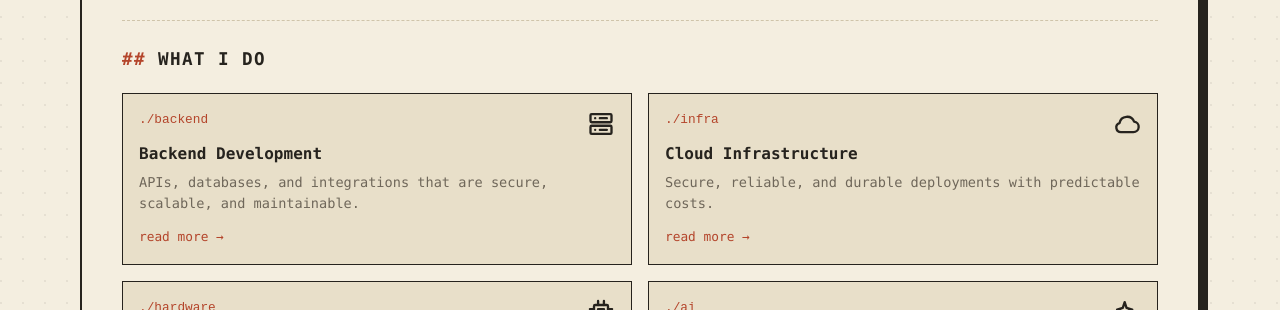
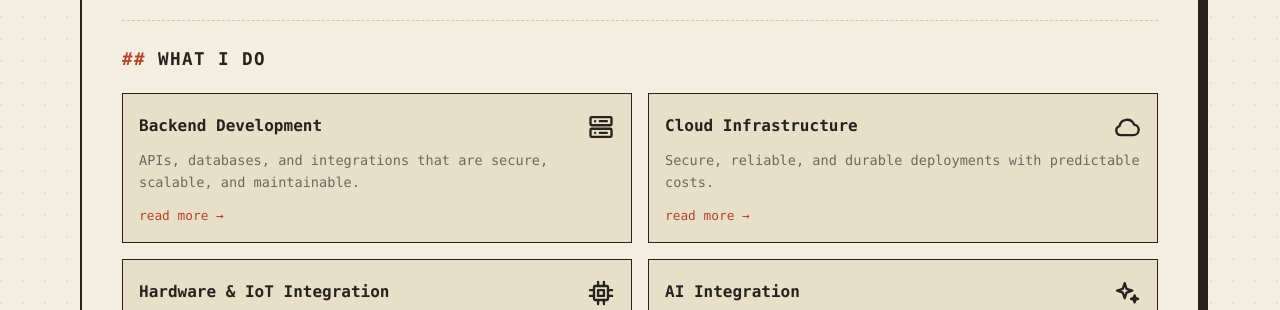
Before and after one commit to GilbertYoder/gyoder.dev, an Astro site: page / in a window 1280 px wide. Shown: the part 490-800 px from the top of the page. Built offline with nearby package versions, Linux system fonts and the light colour scheme; Astro itself is replaced by a stand-in of ours.

Commit message:
service card icons on title row, drop command labels, list spacing
Co-Authored-By: Claude Opus 5.5 <noreply@anthropic.com>

```diff
--- a/src/content.config.ts
+++ b/src/content.config.ts
@@ -8,7 +8,6 @@ const services = defineCollection({
 	loader: glob({ pattern: '**/*.md', base: './src/content/services' }),
 	schema: z.object({
 		title: z.string(),
-		cmd: z.string(), // shown as ./<cmd> on the card
 		summary: z.string(), // one-liner on the card and under the page title
 		description: z.string(), // search-result snippet for the page
 		order: z.number(), // card order on the home page
--- a/src/content/services/ai-integration.md
+++ b/src/content/services/ai-integration.md
@@ -1,6 +1,5 @@
 ---
 title: AI Integration
-cmd: ai
 summary: Practical AI integration and automation to supplement your workflows.
 description: AI integration in Bonners Ferry, Idaho — LLM features, chat, agents, and automation added to your software by Gilbert Yoder.
 order: 4
--- a/src/content/services/backend-development.md
+++ b/src/content/services/backend-development.md
@@ -1,6 +1,5 @@
 ---
 title: Backend Development
-cmd: backend
 summary: APIs, databases, and integrations that are secure, scalable, and maintainable.
 description: Backend development in Bonners Ferry, Idaho — APIs, databases, and reliable services by Gilbert Yoder.
 order: 1
--- a/src/content/services/cloud-infrastructure.md
+++ b/src/content/services/cloud-infrastructure.md
@@ -1,6 +1,5 @@
 ---
 title: Cloud Infrastructure
-cmd: infra
 summary: Secure, reliable, and durable deployments with predictable costs.
 description: Cloud infrastructure and DevOps in Bonners Ferry, Idaho — CI/CD, containers, and hosting by Gilbert Yoder.
 order: 2
--- a/src/content/services/frontend-development.md
+++ b/src/content/services/frontend-development.md
@@ -1,6 +1,5 @@
 ---
 title: Frontend Development
-cmd: frontend
 summary: Dashboards, internal tools, and interfaces built around workflows
 description: Frontend web development in Bonners Ferry, Idaho — fast, accessible web apps, dashboards, and websites by Gilbert Yoder.
 order: 5
--- a/src/content/services/hardware-iot.md
+++ b/src/content/services/hardware-iot.md
@@ -1,6 +1,5 @@
 ---
 title: Hardware & IoT Integration
-cmd: hardware
 summary: Connecting sensors, equipment, and existing hardware to software for real-time monitoring, alerts, and data integration.
 description: Hardware and IoT integration in Bonners Ferry, Idaho — connecting sensors and existing equipment to software for real-time monitoring, alerts, and data integration, by Gilbert Yoder.
 order: 3
--- a/src/pages/index.astro
+++ b/src/pages/index.astro
@@ -59,11 +59,10 @@ const services = (await getCollection('services')).sort((a, b) => a.data.order -
 				services.map((s) => (
 					<li>
 						<a href={`/services/${s.id}/`}>
-							<div class="card-top">
-								<code>./{s.data.cmd}</code>
+							<div class="card-head">
+								<h3>{s.data.title}</h3>
 								<ServiceIcon name={s.data.icon} />
 							</div>
-							<h3>{s.data.title}</h3>
 							<p>{s.data.summary}</p>
 							<span class="more">read more →</span>
 						</a>
@@ -154,14 +153,20 @@ const services = (await getCollection('services')).sort((a, b) => a.data.order -
 		outline: none;
 	}
 
-	.card-top {
+	/* Title on the left, icon on the right of the same row. */
+	.card-head {
 		display: flex;
-		align-items: flex-start;
+		align-items: center;
 		justify-content: space-between;
 		gap: 1rem;
+		margin-bottom: 0.4rem;
 	}
 
-	.card-top :global(.service-icon) {
+	.card-head h3 {
+		margin: 0;
+	}
+
+	.skills :global(.service-icon) {
 		flex-shrink: 0;
 		width: 1.75rem;
 		height: 1.75rem;
@@ -195,11 +200,6 @@ const services = (await getCollection('services')).sort((a, b) => a.data.order -
 	.skills .cta .more {
 		margin-top: 0;
 		font-weight: 700;
-	}
-
-	.skills code {
-		color: var(--accent);
-		font-size: 0.8rem;
 	}
 
 	.skills h3 {
--- a/src/pages/services/[id].astro
+++ b/src/pages/services/[id].astro
@@ -80,6 +80,10 @@ const { Content } = await render(service);
 		padding-left: 1.25rem;
 	}
 
+	.prose :global(li + li) {
+		margin-top: 0.6rem;
+	}
+
 	.prose :global(li::marker) {
 		content: '- ';
 		color: var(--accent);
```
